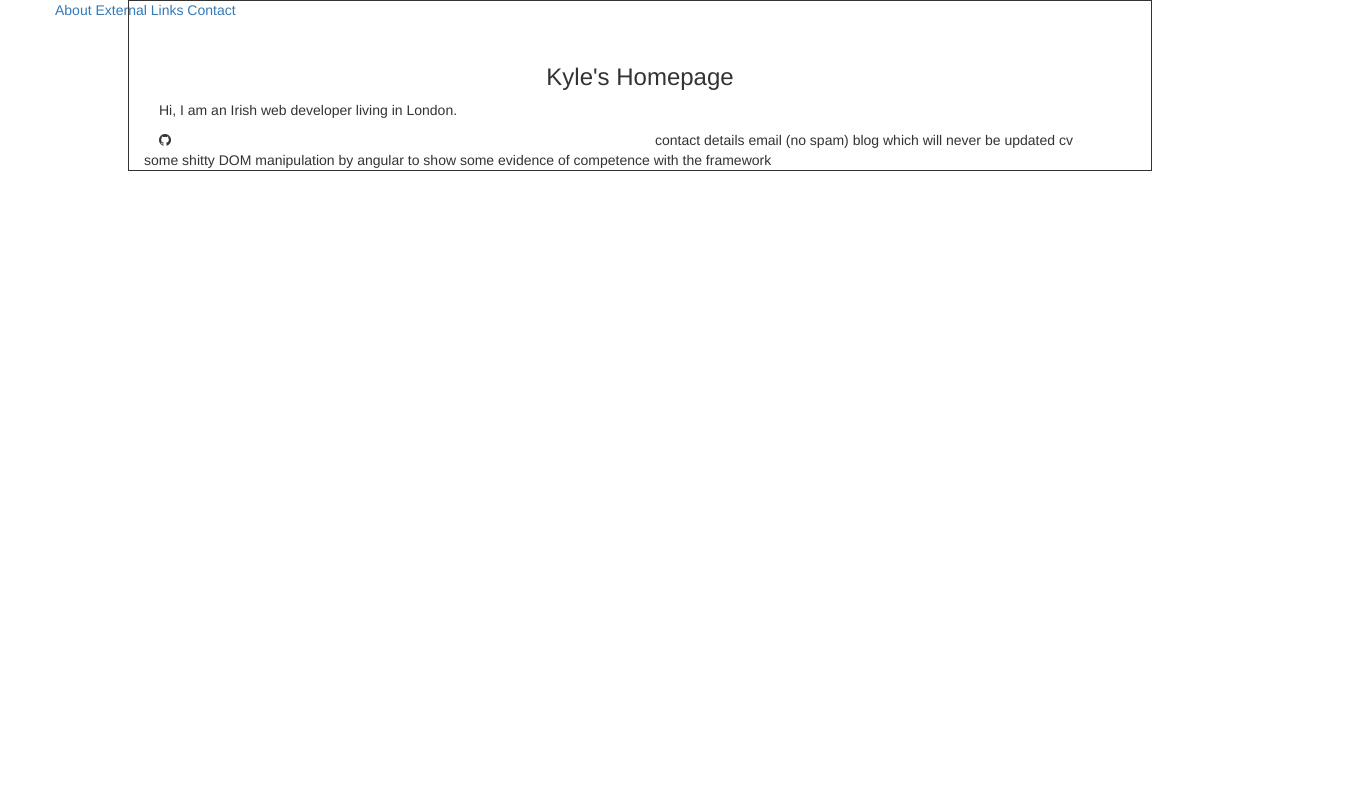
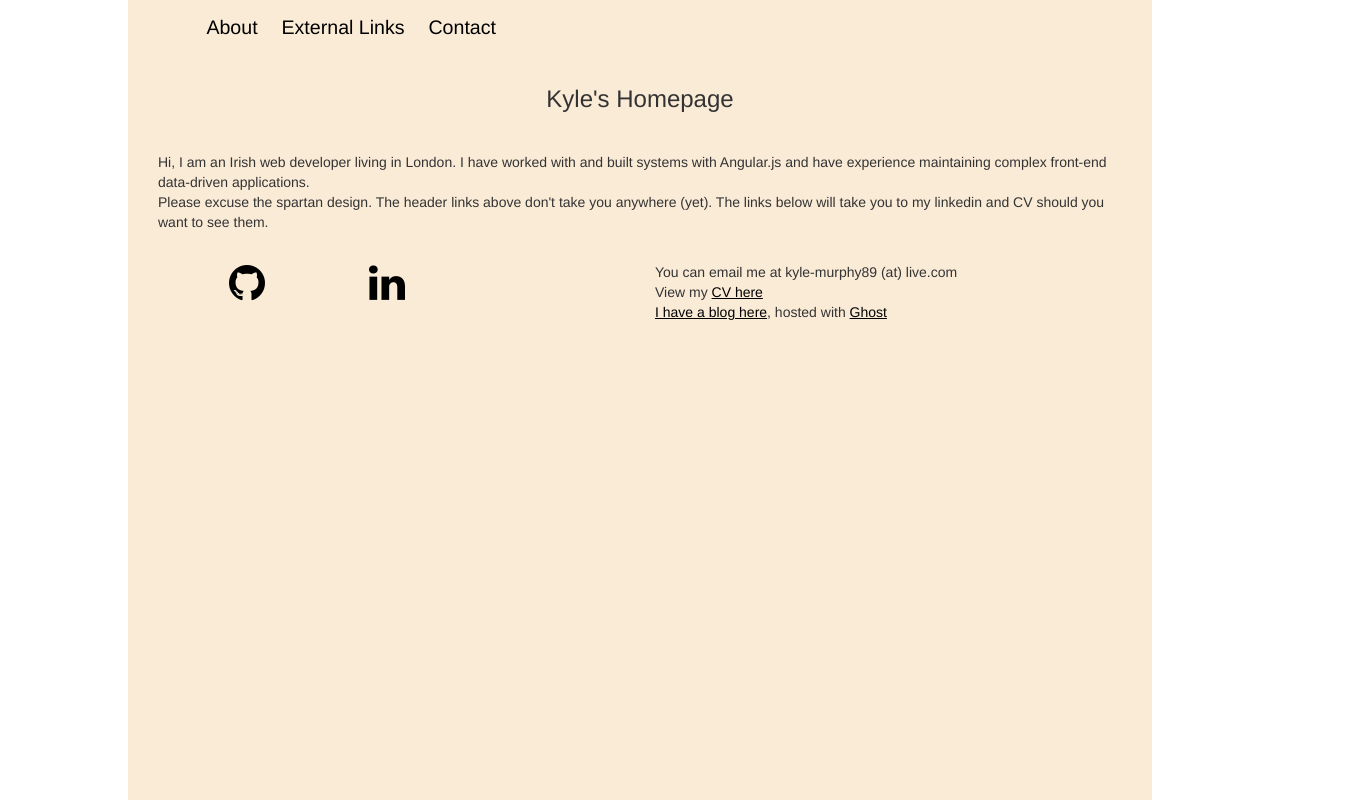
Before and after one commit to murphyky/kyle-murphy.co.uk, a website: page index.html in a window 1280 px wide. Shown: the whole page, 1351 px wide, since content can reach past the window. Drawn offline with nearby package versions, Linux system fonts and the light colour scheme.

Commit message:
my home page

```diff
--- a/index.html
+++ b/index.html
@@ -10,14 +10,14 @@
 	<body ng-app="kyle-homepage">
 
 		<div id="header-container" class="col-xs-12">
-			<ul id="links">
+			<ul id="links" class="center-block">
 				<li><a href="#/about">About</a></li>
 				<li><a href="#/external-links">External Links</a></li>
 				<li><a href="#/contact">Contact</a></li>
 			</ul>
 		</div>
 
-		<div class="container-fluid" style=" border: 1px solid" id="main-container">
+		<div class="container-fluid" id="main-container">
 			<div class="col-xs-12" id="title-container">
 				<h3 id="title-heading">
 					Kyle's Homepage
@@ -26,29 +26,43 @@
 
 			<div class="col-xs-12" id="about">
 				<p>
-					Hi, I am an Irish web developer living in London.
+					Hi, I am an Irish web developer living in London. I have worked with and built systems with Angular.js and have experience maintaining complex front-end data-driven applications.
 				</p>
-			</div>
-
-			<div class="col-xs-12 col-md-6" id="external-links">
-			<i class="fa fa-github"><a href="https://github.com/murphyky"></a></i>
+				<br>
+				<p>
+					Please excuse the spartan design. The header links above don't take you anywhere (yet). The links below will take you to my linkedin and CV should you want to see them.
+				</p>
 
 			</div>
 
-			<div class="col-xs-12 col-md-6" id="contact">
-				contact details
-				email (no spam)
-				blog which will never be updated
-				cv
+			<div class="col-xs-12 col-md-5 smaller-container" id="external-links">
+			<p>
+
+			<a class="social-links" href="https://github.com/murphyky"><i class="fa fa-3x fa-github"></i></a>
+
+			<a class="social-links" href="https://uk.linkedin.com/in/kyle-murphy-29919b78">
+				<i class="fa fa-3x fa-linkedin"></i>
+			</a>
+
+			</p>
+
 			</div>
 
-			some shitty DOM manipulation by angular to show some evidence of competence with the framework
+			<div class="col-xs-12 col-md-6 smaller-container pull-right" id="contact">
+				<p>
+				You can email me at kyle-murphy89 (at) live.com
+				<br>
+				View my <a style="text-decoration:underline;" href="/blog/about/cv">CV here</a>
+				<br>
+				<a style="text-decoration:underline;" href="/blog/">I have a blog here</a>, hosted with <a href="https://ghost.org/" style="text-decoration:underline;">Ghost</a>
+				</p>
+			</div>
 
 		</div>
 
 	<script src="https://code.jquery.com/jquery-1.12.0.min.js"></script>
 	<script src="https://maxcdn.bootstrapcdn.com/bootstrap/3.3.6/js/bootstrap.min.js" integrity="sha384-0mSbJDEHialfmuBBQP6A4Qrprq5OVfW37PRR3j5ELqxss1yVqOtnepnHVP9aJ7xS" crossorigin="anonymous"></script>
 	<script src="https://ajax.googleapis.com/ajax/libs/angularjs/1.4.5/angular.min.js"></script>
-
+	<script src="js/app.js"></script>
 	</body>
 </html>
--- /dev/null
+++ b/js/app.js
@@ -0,0 +1,6 @@
+(function(){
+	'use strict';
+
+	angular.module('kyle-homepage', [])
+
+})();
--- a/stylesheets/home.css
+++ b/stylesheets/home.css
@@ -1,8 +1,46 @@
 #main-container {
+	position: relative;
 	width: 80%;
+	height: 100vh;
+	background: antiquewhite;
+}
+
+#main-container p {
+	width: 85%;
+	margin: 0 auto 0;
+	display: inline;
+}
+
+#header-container {
+	margin-left: 5.1em;
+	z-index: 1
+}
+
+#about {
+	padding-top: 30px;
+	padding-bottom: 30px;
+}
+
+a {
+	color: #000;
+}
+
+a:hover, a:active, a:focus{
+	text-decoration: none;
+}
+
+.smaller-container{
+	margin-bottom: 2em;
+}
+
+.smaller-container p{
+	text-align: center;
+	padding-top: 1em;
+	padding-bottom: 1em;
 }
 
 #title-container {
+	position: relative;
 	margin-top: 1em;
 }
 
@@ -10,6 +48,34 @@
 	text-align: center;
 }
 
+#links {
+	margin-top: 1em;
+	margin-left: 5em;
+}
+
 #links li{
 	display: inline;
+	text-align: center;
+	padding: 10px;
+	font-size: 1.4em;
 }
+
+#external-links {
+	margin-left: 1.5em;
+}
+
+.social-links {
+	padding: 50px;
+}
+
+@media (max-width: 768px){
+	#header-container {
+		margin-left: 2em;
+	}
+}
+
+@media (max-width: 550px){
+	#header-container {
+		display: none;
+	}
+}
```
